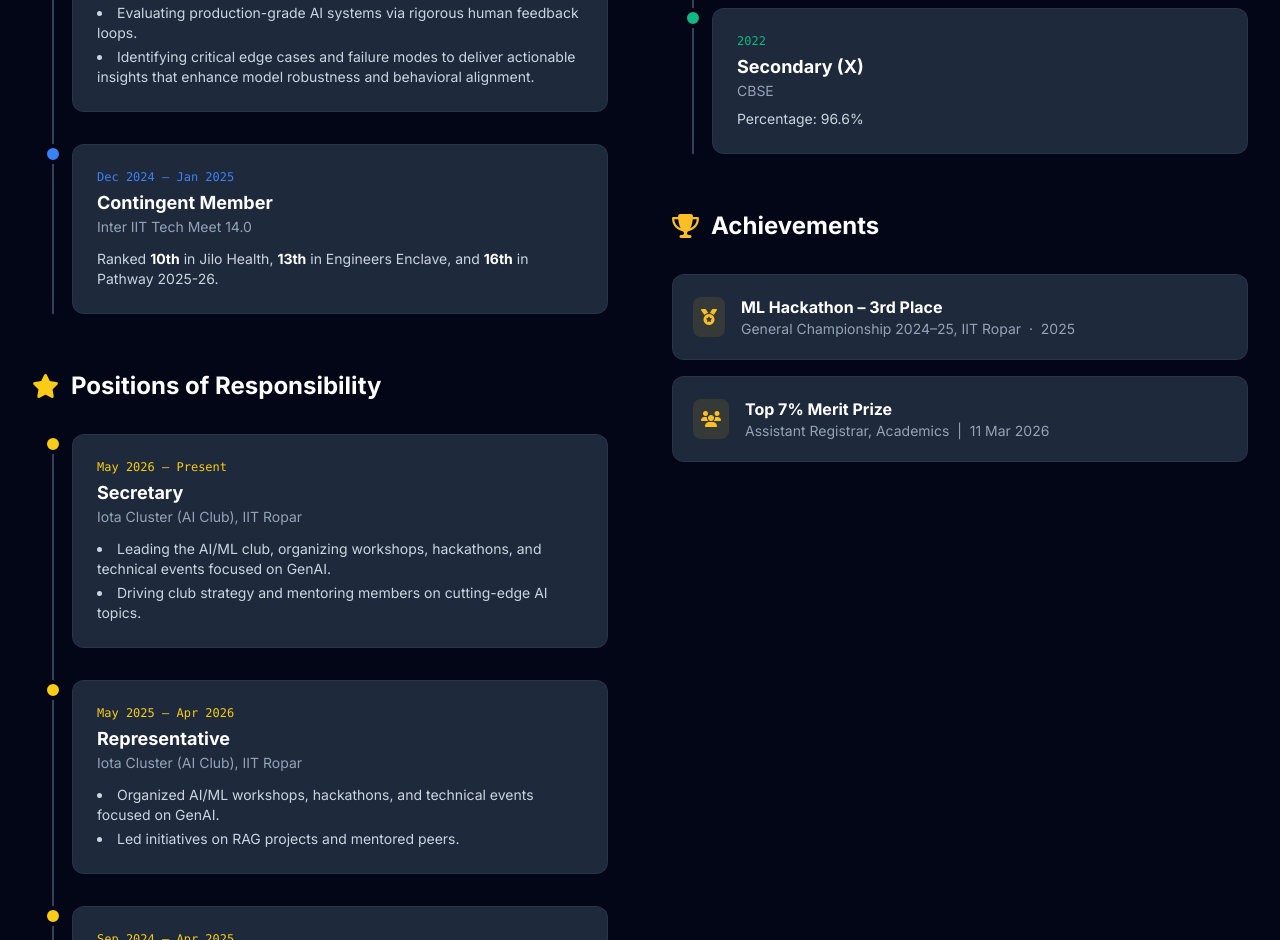
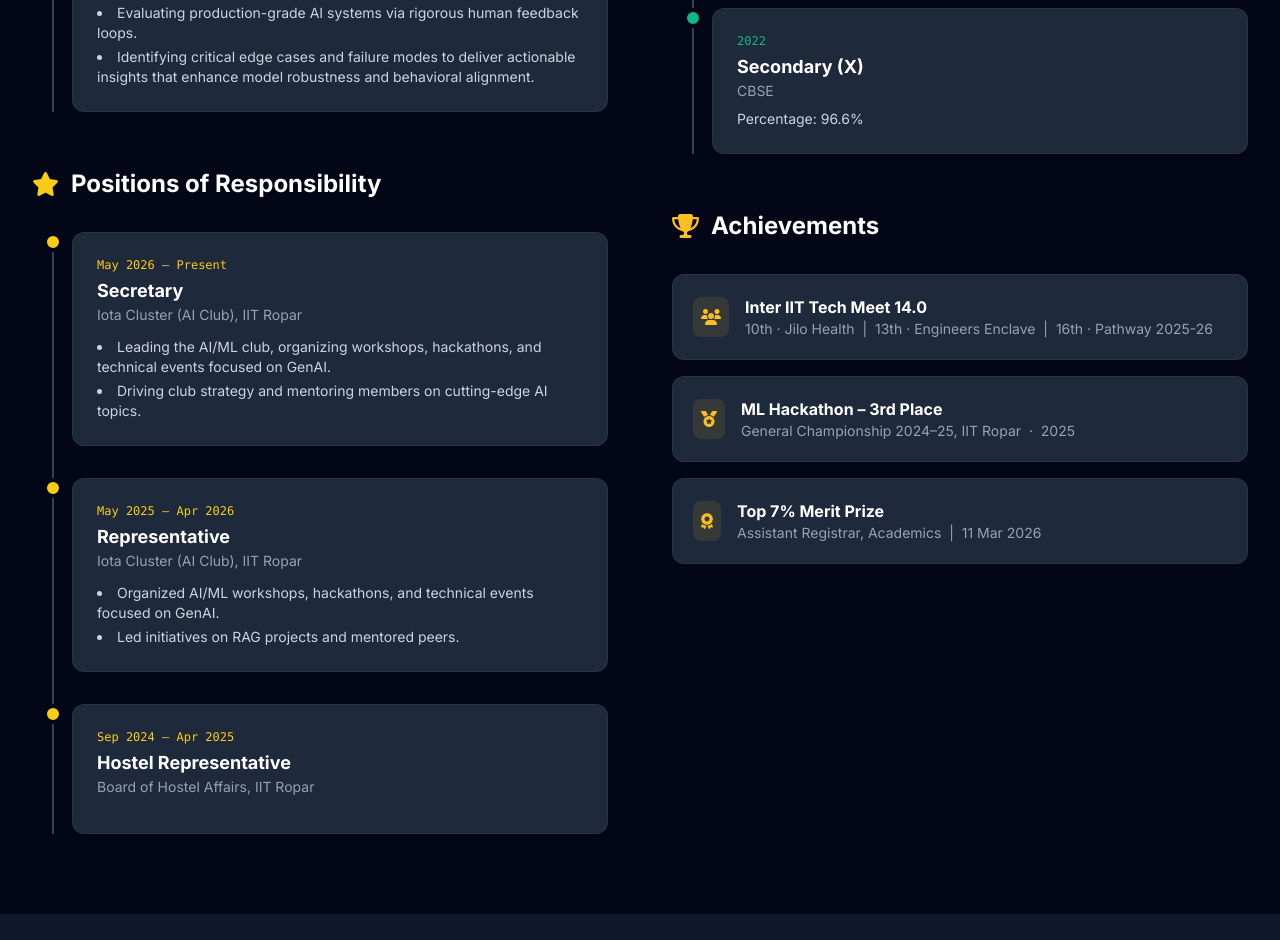
Before and after one commit to Dedeep007/dedeep, a plain HTML site: page index.html in a window 1280 px wide. Shown: the part 1860-2800 px from the top of the page. Drawn offline with nearby package versions, Linux system fonts and the light colour scheme.

Commit message:
Update index.html

```diff
--- a/index.html
+++ b/index.html
@@ -7,12 +7,16 @@
     <title>Dedeep Vasireddy | AI & Deep Learning Researcher</title>
     <meta name="description" content="Portfolio of Dedeep Vasireddy - AI/ML Enthusiast, Deep Learning Researcher, and Mechanical Engineering Student at IIT Ropar.">
 
+    <!-- Tailwind CSS -->
     <script src="https://cdn.tailwindcss.com"></script>
 
+    <!-- Font Awesome -->
     <link rel="stylesheet" href="https://cdnjs.cloudflare.com/ajax/libs/font-awesome/6.4.0/css/all.min.css">
 
+    <!-- Google Fonts -->
     <link href="https://fonts.googleapis.com/css2?family=Inter:wght@300;400;500;600;700&display=swap" rel="stylesheet">
 
+    <!-- Custom Config -->
     <script>
         tailwind.config = {
             darkMode: 'class',
@@ -75,6 +79,7 @@
 </head>
 <body class="bg-darker text-slate-300 font-sans antialiased selection:bg-primary selection:text-white">
 
+    <!-- Navigation -->
     <nav class="fixed w-full z-50 glass-nav border-b border-slate-800 transition-all duration-300" id="navbar">
         <div class="max-w-7xl mx-auto px-4 sm:px-6 lg:px-8">
             <div class="flex items-center justify-between h-16">
@@ -82,6 +87,7 @@
                     <span class="text-2xl font-bold text-white tracking-tighter">DV<span class="text-primary">.</span></span>
                 </div>
 
+                <!-- Desktop Menu -->
                 <div class="hidden md:block">
                     <div class="ml-10 flex items-baseline space-x-8">
                         <a href="#about" class="hover:text-primary text-sm font-medium transition-colors">About</a>
@@ -92,6 +98,7 @@
                     </div>
                 </div>
 
+                <!-- Mobile menu button -->
                 <div class="md:hidden">
                     <button id="mobile-menu-btn" class="text-slate-300 hover:text-white focus:outline-none p-2">
                         <i class="fas fa-bars text-xl"></i>
@@ -100,6 +107,7 @@
             </div>
         </div>
 
+        <!-- Mobile Menu Panel -->
         <div class="md:hidden hidden bg-card border-b border-slate-700 absolute w-full" id="mobile-menu">
             <div class="px-2 pt-2 pb-3 space-y-1 sm:px-3">
                 <a href="#about" class="block px-3 py-2 rounded-md text-base font-medium hover:bg-slate-700 hover:text-white">About</a>
@@ -111,13 +119,16 @@
         </div>
     </nav>
 
+    <!-- Hero Section -->
     <section class="min-h-screen flex items-center justify-center pt-16 relative overflow-hidden" id="home">
+        <!-- Background Elements -->
         <div class="absolute top-0 left-0 w-full h-full overflow-hidden -z-10">
             <div class="absolute top-[-10%] right-[-5%] w-96 h-96 bg-primary/20 rounded-full blur-3xl opacity-30 animate-pulse"></div>
             <div class="absolute bottom-[-10%] left-[-5%] w-96 h-96 bg-secondary/20 rounded-full blur-3xl opacity-30 animate-pulse" style="animation-delay: 2s;"></div>
         </div>
 
         <div class="max-w-7xl mx-auto px-4 sm:px-6 lg:px-8 flex flex-col-reverse md:flex-row items-center gap-12">
+            <!-- Text Content -->
             <div class="w-full md:w-1/2 text-center md:text-left fade-in-up">
                 <div class="inline-block px-3 py-1 mb-4 text-xs font-semibold tracking-wider text-primary uppercase bg-primary/10 rounded-full border border-primary/20">
                     Portfolio
@@ -138,6 +149,7 @@
                     </a>
                 </div>
 
+                <!-- Social Links -->
                 <div class="mt-8 flex items-center justify-center md:justify-start gap-6">
                     <a href="https://github.com/Dedeep007" target="_blank" class="text-slate-400 hover:text-white text-2xl transition-colors"><i class="fab fa-github"></i></a>
                     <a href="https://linkedin.com/in/dedeep-vasireddy-d00007" target="_blank" class="text-slate-400 hover:text-blue-500 text-2xl transition-colors"><i class="fab fa-linkedin"></i></a>
@@ -146,9 +158,11 @@
                 </div>
             </div>
 
+            <!-- Image -->
             <div class="w-full md:w-1/2 flex justify-center fade-in-up" style="transition-delay: 0.2s;">
                 <div class="relative w-64 h-64 md:w-80 md:h-80 lg:w-96 lg:h-96">
                     <div class="absolute inset-0 bg-gradient-to-tr from-primary to-secondary rounded-full blur-md opacity-75"></div>
+                    <!-- Update the src below if you move the image. Example: src="assets/images/pfp.jpg" -->
                     <img src="pfp.png"
                          alt="Dedeep Vasireddy"
                          class="relative w-full h-full object-cover rounded-full border-4 border-slate-800 shadow-2xl z-10 hover:scale-105 transition-transform duration-500">
@@ -157,6 +171,7 @@
         </div>
     </section>
 
+    <!-- About Section -->
     <section id="about" class="py-20 bg-dark">
         <div class="max-w-4xl mx-auto px-4 sm:px-6 lg:px-8">
             <h2 class="text-3xl font-bold text-white mb-12 text-center fade-in-up">About Me</h2>
@@ -171,16 +186,19 @@
         </div>
     </section>
 
+    <!-- Experience & Education Split -->
     <section id="experience" class="py-20">
         <div class="max-w-7xl mx-auto px-4 sm:px-6 lg:px-8">
             <div class="grid md:grid-cols-2 gap-16">
 
+                <!-- Experience Column -->
                 <div>
                     <h3 class="text-2xl font-bold text-white mb-8 flex items-center gap-3 fade-in-up">
                         <i class="fas fa-briefcase text-primary"></i> Experience
                     </h3>
                     <div class="relative timeline-line space-y-8 pl-10 fade-in-up">
 
+                        <!-- Item 1: InnerWhispers -->
                         <div class="relative">
                             <div class="absolute -left-[29px] w-5 h-5 bg-primary rounded-full border-4 border-darker"></div>
                             <div class="bg-card p-6 rounded-xl border border-slate-700/50 hover:border-primary/50 transition-colors">
@@ -194,6 +212,7 @@
                             </div>
                         </div>
 
+                        <!-- Item 2: Deccan AI Experts -->
                         <div class="relative">
                             <div class="absolute -left-[29px] w-5 h-5 bg-primary rounded-full border-4 border-darker"></div>
                             <div class="bg-card p-6 rounded-xl border border-slate-700/50 hover:border-primary/50 transition-colors">
@@ -206,23 +225,15 @@
                                 </ul>
                             </div>
                         </div>
-
-                        <div class="relative">
-                            <div class="absolute -left-[29px] w-5 h-5 bg-primary rounded-full border-4 border-darker"></div>
-                            <div class="bg-card p-6 rounded-xl border border-slate-700/50 hover:border-primary/50 transition-colors">
-                                <span class="text-xs font-mono text-primary mb-1 block">Dec 2024 – Jan 2025</span>
-                                <h4 class="text-lg font-bold text-white">Contingent Member</h4>
-                                <p class="text-sm text-slate-400 mb-3">Inter IIT Tech Meet 14.0</p>
-                                <p class="text-sm text-slate-300">Ranked <strong class="text-white">10th</strong> in Jilo Health, <strong class="text-white">13th</strong> in Engineers Enclave, and <strong class="text-white">16th</strong> in Pathway 2025-26.</p>
-                            </div>
-                        </div>
                     </div>
 
+                    <!-- Positions of Responsibility -->
                     <h3 class="text-2xl font-bold text-white mt-14 mb-8 flex items-center gap-3 fade-in-up">
                         <i class="fas fa-star text-yellow-400"></i> Positions of Responsibility
                     </h3>
                     <div class="relative timeline-line space-y-8 pl-10 fade-in-up">
 
+                        <!-- PoR 1: Secretary -->
                         <div class="relative">
                             <div class="absolute -left-[29px] w-5 h-5 bg-yellow-400 rounded-full border-4 border-darker"></div>
                             <div class="bg-card p-6 rounded-xl border border-slate-700/50 hover:border-yellow-400/50 transition-colors">
@@ -236,6 +247,7 @@
                             </div>
                         </div>
 
+                        <!-- PoR 2: Representative -->
                         <div class="relative">
                             <div class="absolute -left-[29px] w-5 h-5 bg-yellow-400 rounded-full border-4 border-darker"></div>
                             <div class="bg-card p-6 rounded-xl border border-slate-700/50 hover:border-yellow-400/50 transition-colors">
@@ -249,6 +261,7 @@
                             </div>
                         </div>
 
+                        <!-- PoR 3: Hostel Representative -->
                         <div class="relative">
                             <div class="absolute -left-[29px] w-5 h-5 bg-yellow-400 rounded-full border-4 border-darker"></div>
                             <div class="bg-card p-6 rounded-xl border border-slate-700/50 hover:border-yellow-400/50 transition-colors">
@@ -260,12 +273,14 @@
                     </div>
                 </div>
 
+                <!-- Education Column -->
                 <div>
                     <h3 class="text-2xl font-bold text-white mb-8 flex items-center gap-3 fade-in-up">
                         <i class="fas fa-graduation-cap text-secondary"></i> Education
                     </h3>
                     <div class="relative timeline-line space-y-8 pl-10 fade-in-up">
 
+                        <!-- Edu 1 -->
                         <div class="relative">
                             <div class="absolute -left-[29px] w-5 h-5 bg-secondary rounded-full border-4 border-darker"></div>
                             <div class="bg-card p-6 rounded-xl border border-slate-700/50">
@@ -276,6 +291,7 @@
                             </div>
                         </div>
 
+                        <!-- Edu 2 -->
                         <div class="relative">
                             <div class="absolute -left-[29px] w-5 h-5 bg-secondary rounded-full border-4 border-darker"></div>
                             <div class="bg-card p-6 rounded-xl border border-slate-700/50">
@@ -286,6 +302,7 @@
                             </div>
                         </div>
 
+                        <!-- Edu 3 -->
                         <div class="relative">
                             <div class="absolute -left-[29px] w-5 h-5 bg-secondary rounded-full border-4 border-darker"></div>
                             <div class="bg-card p-6 rounded-xl border border-slate-700/50">
@@ -297,10 +314,20 @@
                         </div>
                     </div>
 
+                    <!-- Achievements -->
                     <h3 class="text-2xl font-bold text-white mt-14 mb-8 flex items-center gap-3 fade-in-up">
                         <i class="fas fa-trophy text-amber-400"></i> Achievements
                     </h3>
                     <div class="space-y-4 fade-in-up">
+                        <div class="bg-card p-5 rounded-xl border border-slate-700/50 hover:border-amber-400/50 transition-colors flex items-start gap-4">
+                            <div class="p-2 bg-amber-400/10 rounded-lg text-amber-400 mt-0.5 shrink-0">
+                                <i class="fas fa-users"></i>
+                            </div>
+                            <div>
+                                <h4 class="text-base font-bold text-white">Inter IIT Tech Meet 14.0</h4>
+                                <p class="text-sm text-slate-400">10th · Jilo Health &nbsp;|&nbsp; 13th · Engineers Enclave &nbsp;|&nbsp; 16th · Pathway 2025-26</p>
+                            </div>
+                        </div>
                         <div class="bg-card p-5 rounded-xl border border-slate-700/50 hover:border-amber-400/50 transition-colors flex items-start gap-4">
                             <div class="p-2 bg-amber-400/10 rounded-lg text-amber-400 mt-0.5 shrink-0">
                                 <i class="fas fa-medal"></i>
@@ -312,7 +339,7 @@
                         </div>
                         <div class="bg-card p-5 rounded-xl border border-slate-700/50 hover:border-amber-400/50 transition-colors flex items-start gap-4">
                             <div class="p-2 bg-amber-400/10 rounded-lg text-amber-400 mt-0.5 shrink-0">
-                                <i class="fas fa-users"></i>
+                                <i class="fas fa-award"></i>
                             </div>
                             <div>
                                 <h4 class="text-base font-bold text-white">Top 7% Merit Prize</h4>
@@ -325,11 +352,13 @@
         </div>
     </section>
 
+    <!-- Skills Section -->
     <section id="skills" class="py-20 bg-dark">
         <div class="max-w-7xl mx-auto px-4 sm:px-6 lg:px-8">
             <h2 class="text-3xl font-bold text-white mb-12 text-center fade-in-up">Technical Skills</h2>
 
             <div class="grid md:grid-cols-3 gap-8 fade-in-up">
+                <!-- Languages -->
                 <div class="bg-card p-6 rounded-xl border-t-4 border-blue-500 shadow-lg">
                     <div class="flex items-center gap-3 mb-4">
                         <div class="p-3 bg-blue-500/10 rounded-lg text-blue-500">
@@ -344,6 +373,7 @@
                     </div>
                 </div>
 
+                <!-- AI/ML -->
                 <div class="bg-card p-6 rounded-xl border-t-4 border-emerald-500 shadow-lg">
                     <div class="flex items-center gap-3 mb-4">
                         <div class="p-3 bg-emerald-500/10 rounded-lg text-emerald-500">
@@ -362,6 +392,7 @@
                     </div>
                 </div>
 
+                <!-- Engineering / Tools -->
                 <div class="bg-card p-6 rounded-xl border-t-4 border-purple-500 shadow-lg">
                     <div class="flex items-center gap-3 mb-4">
                         <div class="p-3 bg-purple-500/10 rounded-lg text-purple-500">
@@ -386,11 +417,13 @@
         </div>
     </section>
 
+    <!-- Certifications Section -->
     <section id="certifications" class="py-20">
         <div class="max-w-7xl mx-auto px-4 sm:px-6 lg:px-8">
             <h2 class="text-3xl font-bold text-white mb-12 text-center fade-in-up">Certifications</h2>
             <div class="grid md:grid-cols-2 lg:grid-cols-2 gap-8 max-w-4xl mx-auto fade-in-up">
 
+                <!-- Cert 1: AWS -->
                 <div class="bg-card p-6 rounded-xl border border-slate-700 hover:border-orange-400/60 transition-colors flex items-start gap-5">
                     <div class="p-3 bg-orange-500/10 rounded-xl text-orange-400 shrink-0">
                         <i class="fab fa-aws text-3xl"></i>
@@ -401,6 +434,7 @@
                     </div>
                 </div>
 
+                <!-- Cert 2: AWS -->
                 <div class="bg-card p-6 rounded-xl border border-slate-700 hover:border-orange-400/60 transition-colors flex items-start gap-5">
                     <div class="p-3 bg-orange-500/10 rounded-xl text-orange-400 shrink-0">
                         <i class="fab fa-aws text-3xl"></i>
@@ -411,6 +445,7 @@
                     </div>
                 </div>
 
+                <!-- Cert 3: Coursera -->
                 <div class="bg-card p-6 rounded-xl border border-slate-700 hover:border-blue-400/60 transition-colors flex items-start gap-5">
                     <div class="p-3 bg-blue-500/10 rounded-xl text-blue-400 shrink-0">
                         <i class="fas fa-certificate text-3xl"></i>
@@ -421,6 +456,7 @@
                     </div>
                 </div>
 
+                <!-- Cert 4: Cisco -->
                 <div class="bg-card p-6 rounded-xl border border-slate-700 hover:border-teal-400/60 transition-colors flex items-start gap-5">
                     <div class="p-3 bg-teal-500/10 rounded-xl text-teal-400 shrink-0">
                         <i class="fas fa-network-wired text-3xl"></i>
@@ -435,12 +471,14 @@
         </div>
     </section>
 
+    <!-- Projects Section -->
     <section id="projects" class="py-20 bg-dark">
         <div class="max-w-7xl mx-auto px-4 sm:px-6 lg:px-8">
             <h2 class="text-3xl font-bold text-white mb-12 text-center fade-in-up">Featured Projects</h2>
 
             <div class="grid md:grid-cols-2 lg:grid-cols-3 gap-8">
 
+                <!-- Project 1: Ragnarok -->
                 <div class="group bg-card rounded-xl overflow-hidden border border-slate-700 hover:border-primary/50 transition-all duration-300 hover:shadow-2xl hover:shadow-primary/10 fade-in-up">
                     <div class="p-6 h-full flex flex-col">
                         <div class="flex justify-between items-start mb-4">
@@ -459,6 +497,7 @@
                     </div>
                 </div>
 
+                <!-- Project 2: Aurora -->
                 <div class="group bg-card rounded-xl overflow-hidden border border-slate-700 hover:border-primary/50 transition-all duration-300 hover:shadow-2xl hover:shadow-primary/10 fade-in-up">
                     <div class="p-6 h-full flex flex-col">
                         <div class="flex justify-between items-start mb-4">
@@ -475,6 +514,7 @@
                     </div>
                 </div>
 
+                <!-- Project 3: FRINT -->
                 <div class="group bg-card rounded-xl overflow-hidden border border-slate-700 hover:border-primary/50 transition-all duration-300 hover:shadow-2xl hover:shadow-primary/10 fade-in-up">
                     <div class="p-6 h-full flex flex-col">
                         <div class="flex justify-between items-start mb-4">
@@ -492,6 +532,7 @@
                     </div>
                 </div>
 
+                <!-- Project 4: Samay Saarthi -->
                 <div class="group bg-card rounded-xl overflow-hidden border border-slate-700 hover:border-primary/50 transition-all duration-300 hover:shadow-2xl hover:shadow-primary/10 fade-in-up">
                     <div class="p-6 h-full flex flex-col">
                         <div class="flex justify-between items-start mb-4">
@@ -508,6 +549,7 @@
                     </div>
                 </div>
 
+                <!-- Project 5: Zenoverse -->
                 <div class="group bg-card rounded-xl overflow-hidden border border-slate-700 hover:border-primary/50 transition-all duration-300 hover:shadow-2xl hover:shadow-primary/10 fade-in-up">
                     <div class="p-6 h-full flex flex-col">
                         <div class="flex justify-between items-start mb-4">
@@ -526,6 +568,7 @@
                     </div>
                 </div>
 
+                <!-- Project 6: Hydrosense -->
                 <div class="group bg-card rounded-xl overflow-hidden border border-slate-700 hover:border-primary/50 transition-all duration-300 hover:shadow-2xl hover:shadow-primary/10 fade-in-up">
                     <div class="p-6 h-full flex flex-col">
                         <div class="flex justify-between items-start mb-4">
@@ -544,6 +587,7 @@
                     </div>
                 </div>
 
+                <!-- Project 7: Robotic Soft Gripper -->
                 <div class="group bg-card rounded-xl overflow-hidden border border-slate-700 hover:border-primary/50 transition-all duration-300 hover:shadow-2xl hover:shadow-primary/10 fade-in-up">
                     <div class="p-6 h-full flex flex-col">
                         <div class="flex justify-between items-start mb-4">
@@ -560,6 +604,7 @@
                     </div>
                 </div>
 
+                <!-- Project 8: Maze Solver -->
                 <div class="group bg-card rounded-xl overflow-hidden border border-slate-700 hover:border-primary/50 transition-all duration-300 hover:shadow-2xl hover:shadow-primary/10 fade-in-up">
                     <div class="p-6 h-full flex flex-col">
                         <div class="flex justify-between items-start mb-4">
@@ -576,6 +621,7 @@
                     </div>
                 </div>
 
+                <!-- Project 9: Six-Piston Radial Engine -->
                 <div class="group bg-card rounded-xl overflow-hidden border border-slate-700 hover:border-primary/50 transition-all duration-300 hover:shadow-2xl hover:shadow-primary/10 fade-in-up">
                     <div class="p-6 h-full flex flex-col">
                         <div class="flex justify-between items-start mb-4">
@@ -592,6 +638,7 @@
                     </div>
                 </div>
 
+                <!-- Project 10: Robocon-Basketballbot -->
                 <div class="group bg-card rounded-xl overflow-hidden border border-slate-700 hover:border-primary/50 transition-all duration-300 hover:shadow-2xl hover:shadow-primary/10 fade-in-up">
                     <div class="p-6 h-full flex flex-col">
                         <div class="flex justify-between items-start mb-4">
@@ -612,6 +659,7 @@
         </div>
     </section>
 
+    <!-- Contact Section -->
     <section id="contact" class="py-20">
         <div class="max-w-4xl mx-auto px-4 sm:px-6 lg:px-8 text-center">
             <h2 class="text-3xl font-bold text-white mb-6 fade-in-up">Let's Connect</h2>
@@ -647,10 +695,12 @@
         </div>
     </section>
 
+    <!-- Footer -->
     <footer class="py-8 bg-darker border-t border-slate-800 text-center text-slate-500 text-sm">
         <p>&copy; 2026 Dedeep Vasireddy. All rights reserved.</p>
     </footer>
 
+    <!-- Scripts -->
     <script>
         // Mobile Menu Toggle
         const btn = document.getElementById('mobile-menu-btn');
```
